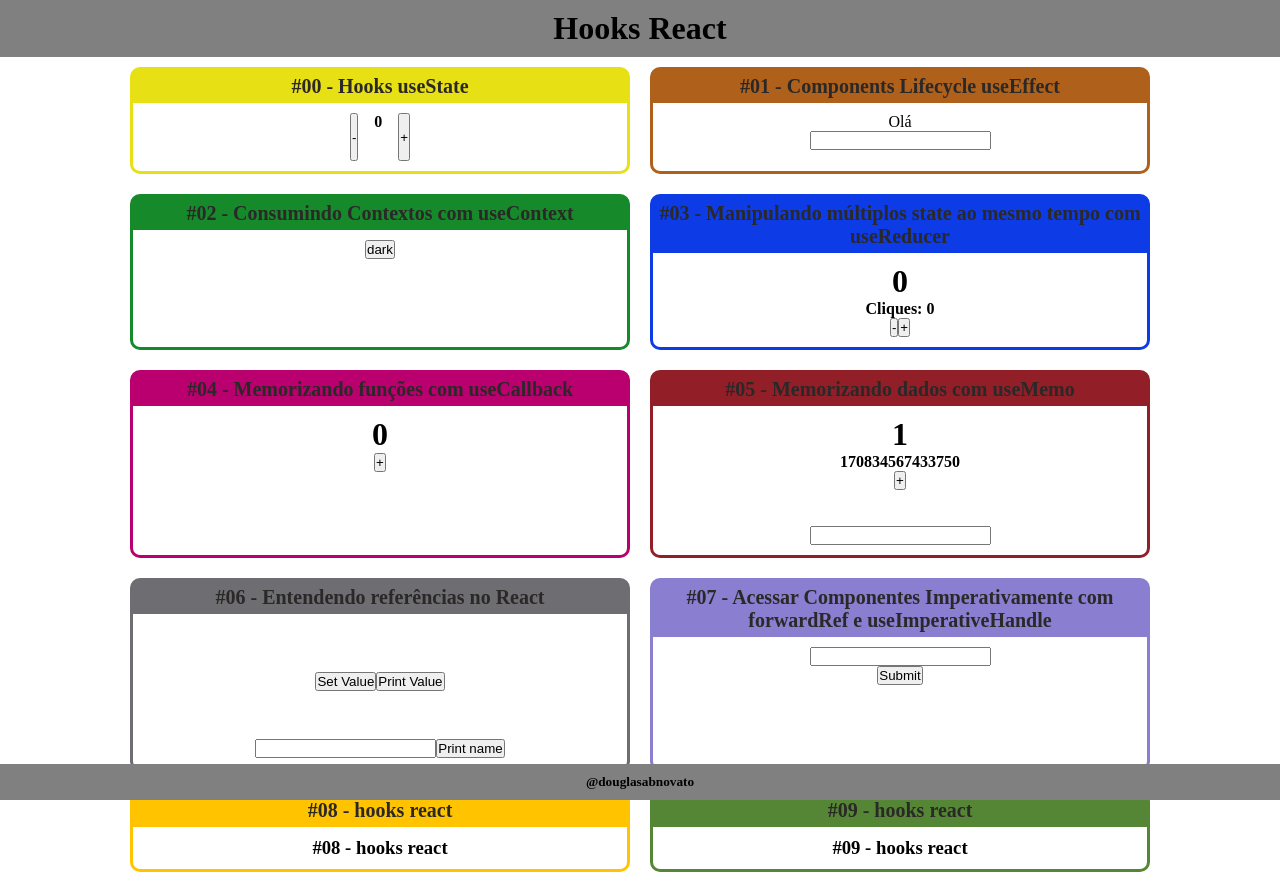
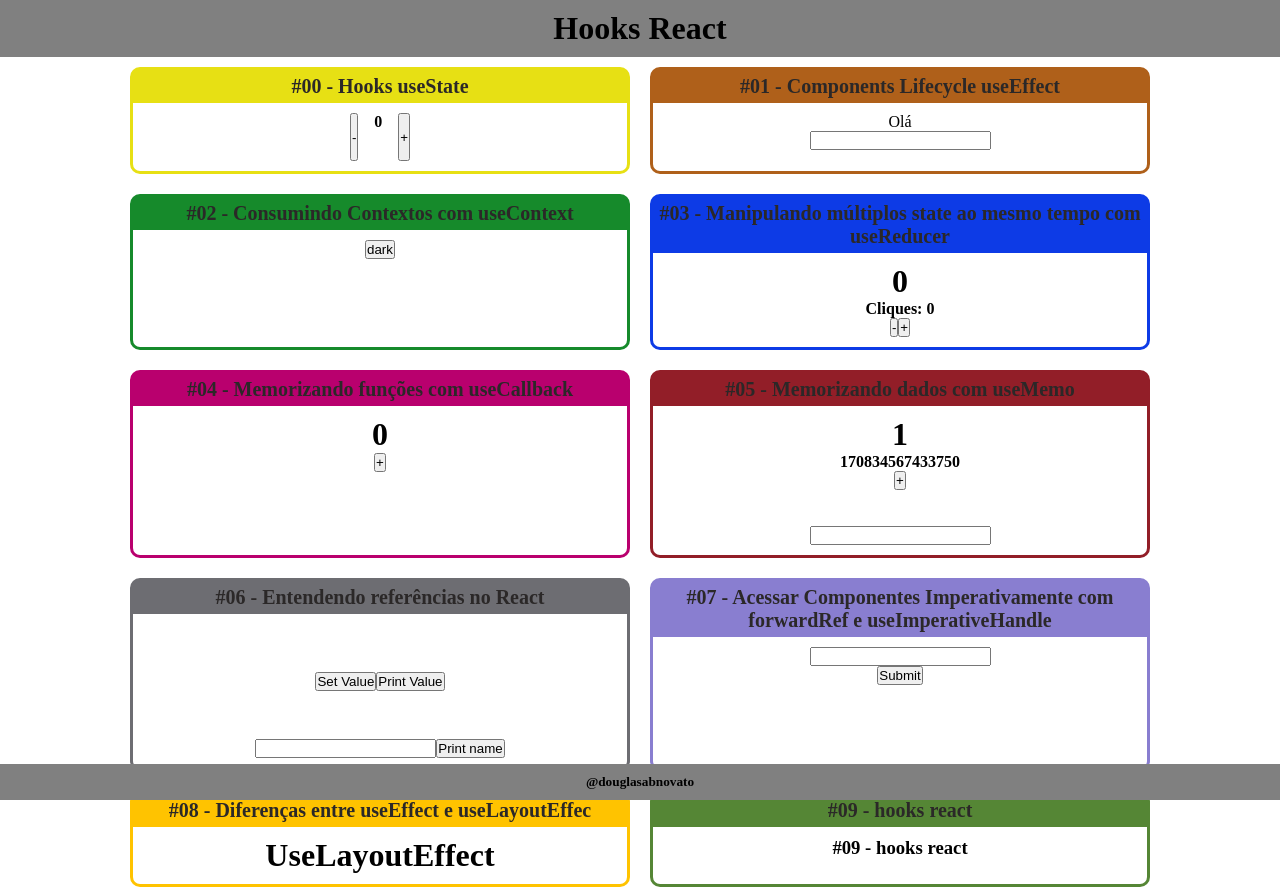
Before and after one commit to douglasabnovato/react-hooks-handbook, a React (Create React App) app: page / in a window 1280 px wide. Shown: the top 890 px of the page. Built offline with nearby package versions, Linux system fonts and the light colour scheme.

Commit message:
iniciando componente UseLayoutEffect

```diff
--- a/src/App.js
+++ b/src/App.js
@@ -11,6 +11,7 @@ import UseCallback from "./components/UseCallback";
 import UseMemo from "./components/UseMemo";
 import UseRef from "./components/UseRef";
 import UseImperativeHandle from "./components/UseImperativeHandle";
+import UseLayoutEffec from "./components/UseLayoutEffect";
 
 export default function App(props) {
   return (
@@ -54,10 +55,10 @@ export default function App(props) {
           <UseImperativeHandle />
         </Card>
         <Card
-          titulo="#08 - hooks react"
+          titulo="#08 - Diferenças entre useEffect e useLayoutEffec"
           color="#FFC300"
         >
-          <h3>#08 - hooks react</h3>
+          <UseLayoutEffec />
         </Card>
         <Card
           titulo="#09 - hooks react"
--- /dev/null
+++ b/src/components/UseLayoutEffect/index.jsx
@@ -0,0 +1,13 @@
+import React from "react";
+import "./index.css";
+
+function UseLayoutEffect() {
+
+  return (
+    <div className="UseLayoutEffect">
+      <h1>UseLayoutEffect</h1>
+    </div>
+  );
+}
+
+export default UseLayoutEffect;
```
Also changed, not shown: src/components/UseLayoutEffect/index.css (added).
